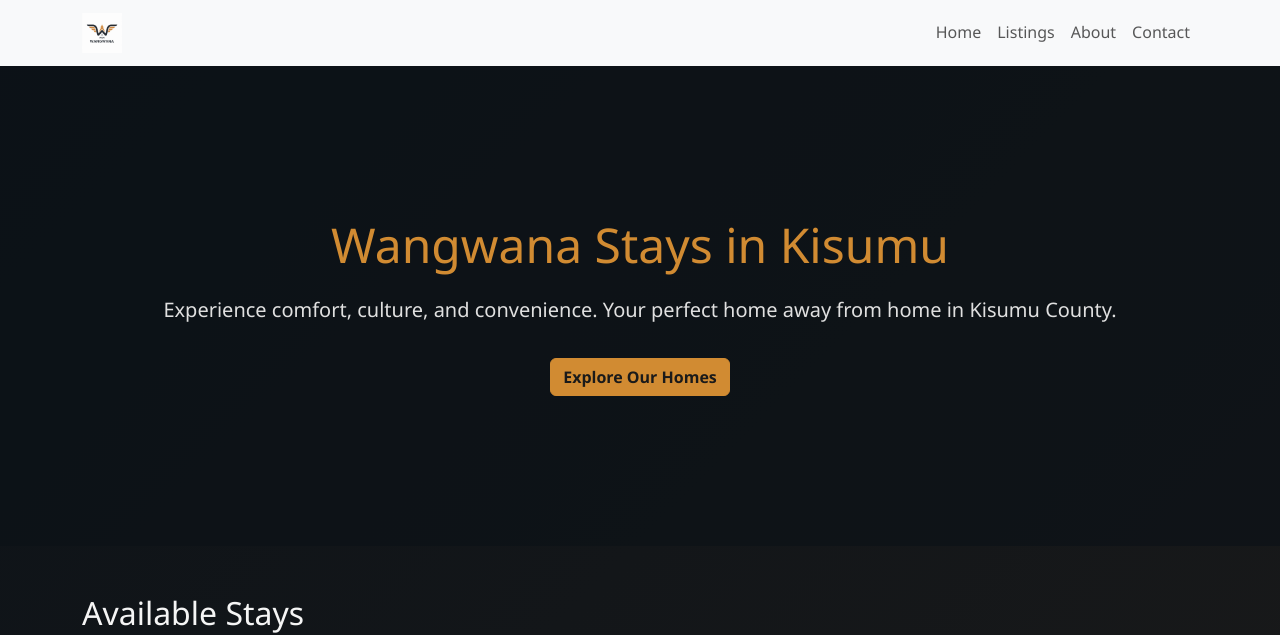
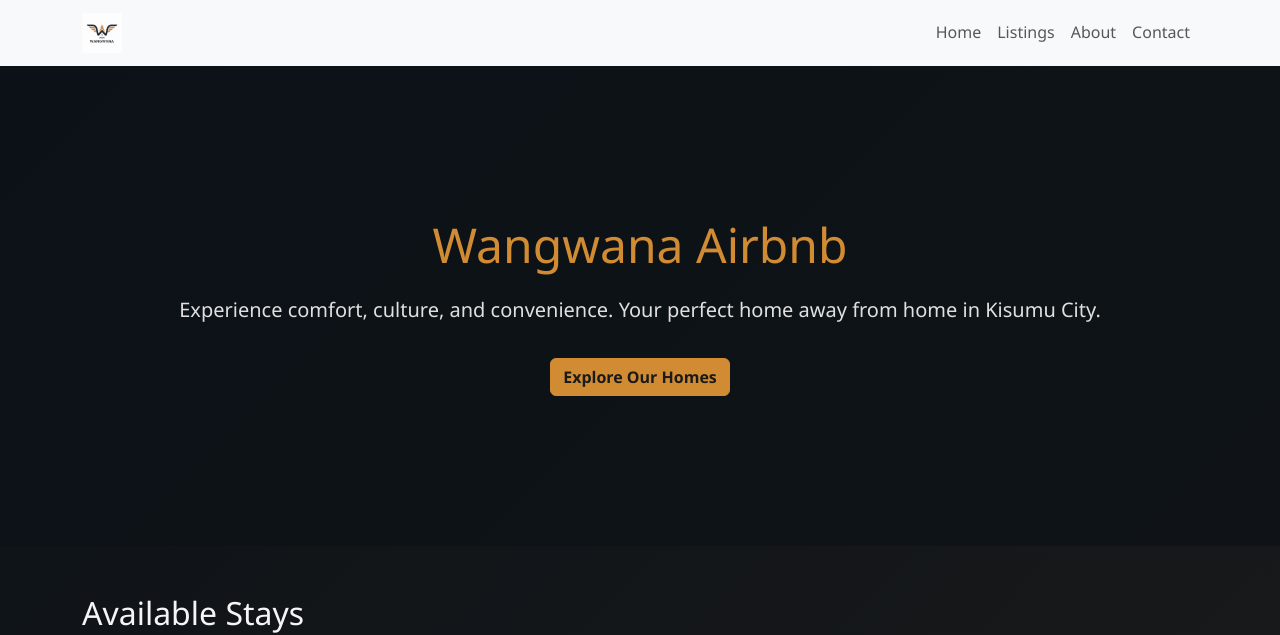
Before and after one commit to Bblasio/web-development-week-8-Assignment-, a website: page index.html in a window 1280 px wide. Shown: the top 635 px of the page. Drawn offline with nearby package versions, Linux system fonts and the light colour scheme.

Commit message:
initial commit

```diff
--- a/index.html
+++ b/index.html
@@ -34,8 +34,8 @@
 <!-- Hero Section -->
 <section class="hero">
   <div class="container">
-    <h1>Wangwana Stays in Kisumu</h1>
-    <p>Experience comfort, culture, and convenience. Your perfect home away from home in Kisumu County.</p>
+    <h1>Wangwana Airbnb</h1>
+    <p>Experience comfort, culture, and convenience. Your perfect home away from home in Kisumu City.</p>
     <a href="listings.html" class="btn btn-primary mt-3">Explore Our Homes</a>
   </div>
 </section>
```
